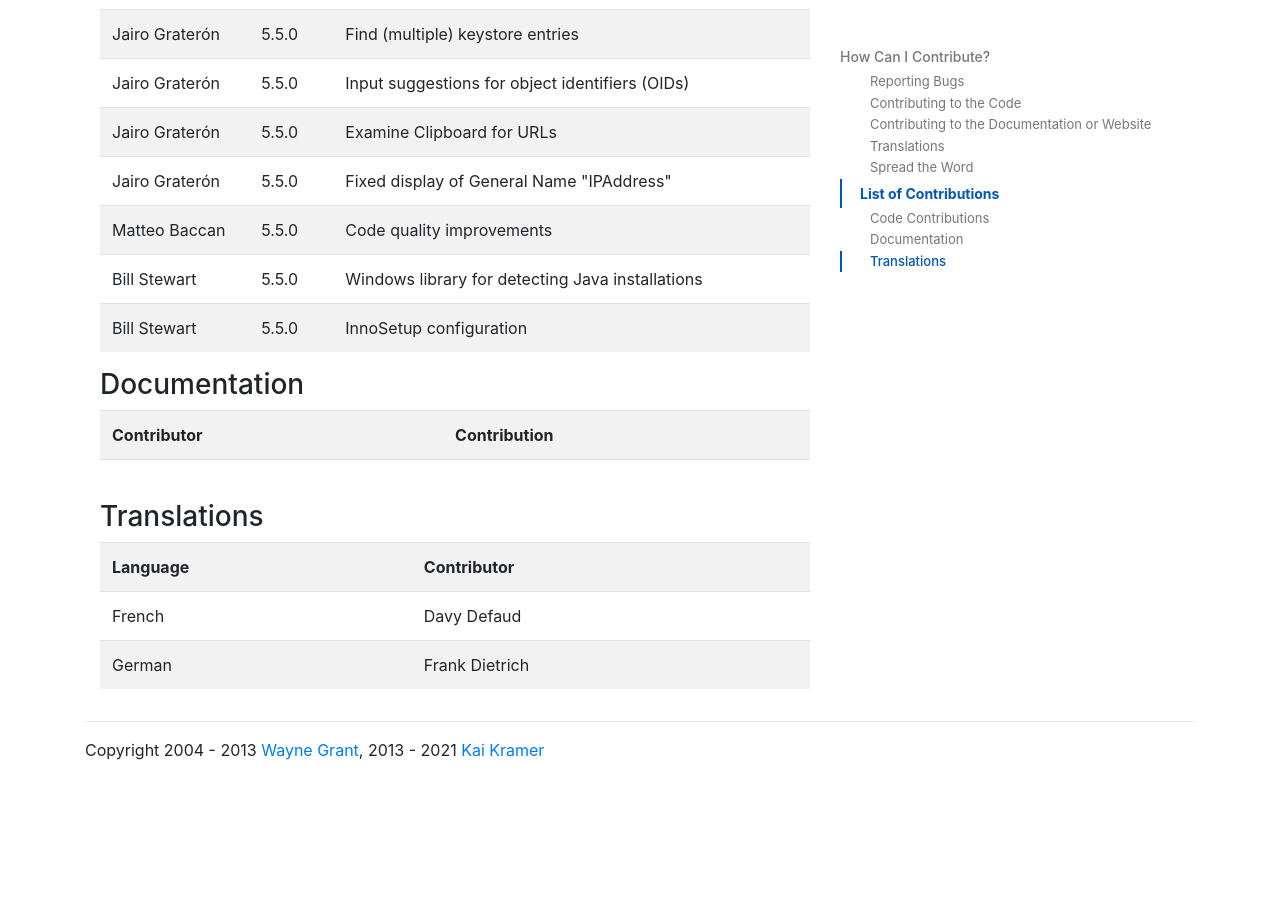
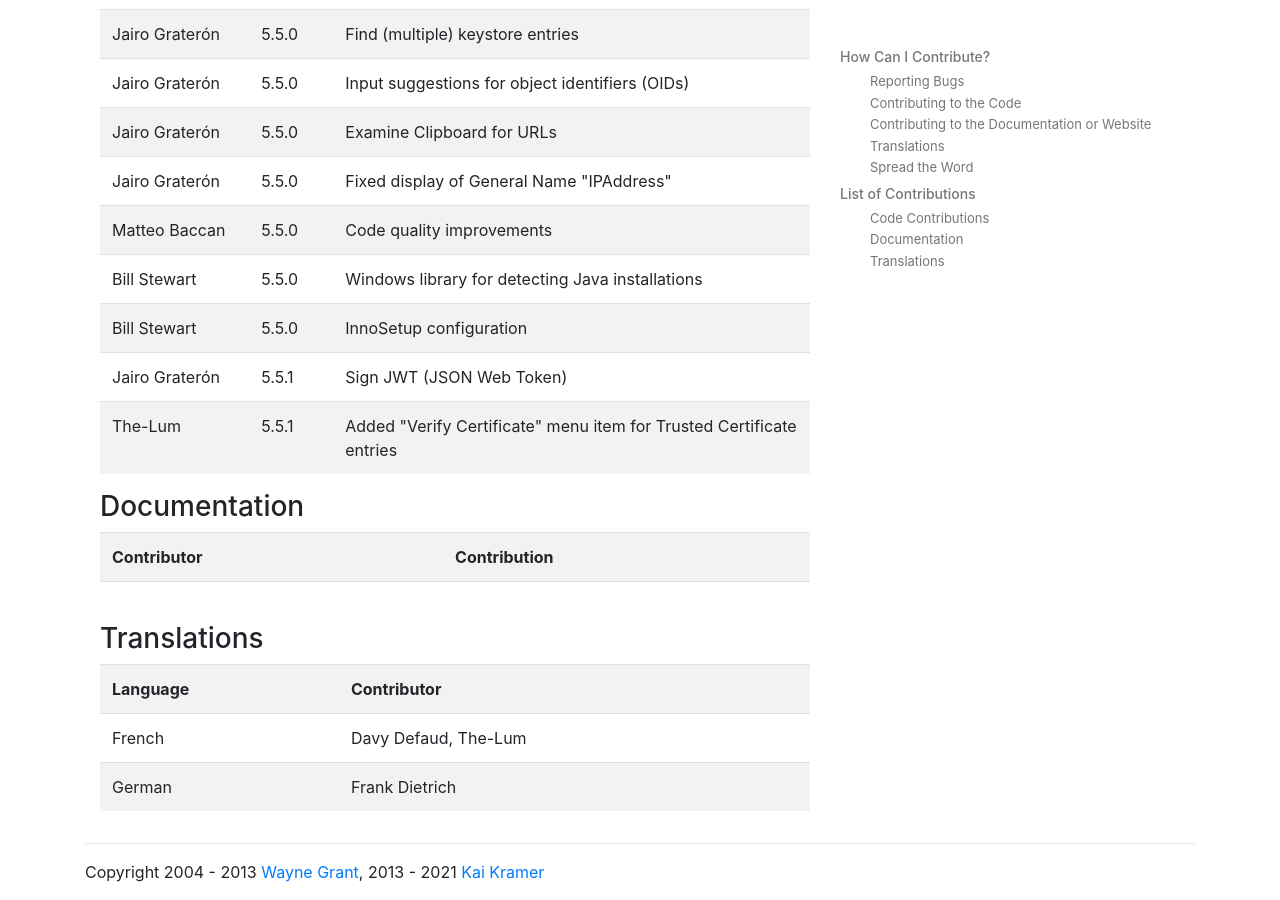
Before and after one commit to kaikramer/kaikramer.github.io, a Jekyll site: the page built from contribute.html, in a window 1280 px wide and 900 px high, scrolled down 4111 px. Built offline with Jekyll 4.4.1, drawn with Linux system fonts in a browser that asks for light colours; before the commit the page ends 4889 px from its top, so only the background shows below that.

Commit message:
Updated contributions

```diff
--- a/contribute.html
+++ b/contribute.html
@@ -320,6 +320,16 @@
                         <td class="plain_odd" align="left">5.5.0</td>
                         <td class="plain_odd" align="left">InnoSetup configuration</td>
                     </tr>
+                    <tr valign="middle">
+                        <td class="plain_odd" align="left">Jairo Graterón</td>
+                        <td class="plain_odd" align="left">5.5.1</td>
+                        <td class="plain_odd" align="left">Sign JWT (JSON Web Token)</td>
+                    </tr>
+                    <tr valign="middle">
+                        <td class="plain_odd" align="left">The-Lum</td>
+                        <td class="plain_odd" align="left">5.5.1</td>
+                        <td class="plain_odd" align="left">Added "Verify Certificate" menu item for Trusted Certificate entries</td>
+                    </tr>
                 </tbody>
             </table>
 
@@ -348,7 +358,7 @@
                     </tr>
                     <tr valign="middle">
                         <td class="plain_even" align="left">French</td>
-                        <td class="plain_even" align="left">Davy Defaud</td>
+                        <td class="plain_even" align="left">Davy Defaud, The-Lum</td>
                     </tr>
                     <tr valign="middle">
                         <td class="plain_even" align="left">German</td>
```
